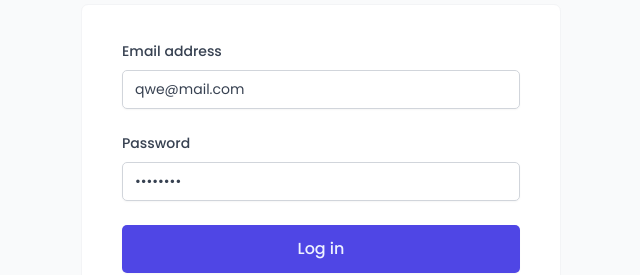
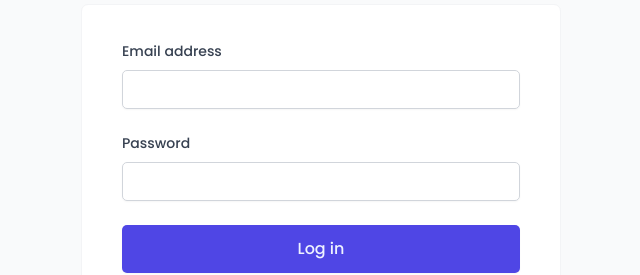
Before and after one commit to yashwanth-cd/the-wild-oasis, a React (Vite) app: page /login in a window 1280 px wide. Shown: the part 349-624 px from the top of the page, without its empty margins (319-959 px from the left). Built offline with nearby package versions, Linux system fonts and the light colour scheme; a web font is replaced by a local one.

Commit message:
41st commit - fixed a bug in Menus component, Implemented the light/dark mode based on the OS of the application user and removed the initial login values

```diff
--- a/src/context/DarkModeContext.jsx
+++ b/src/context/DarkModeContext.jsx
@@ -6,7 +6,10 @@ import useLocalStorageData from "../hooks/useLocalStorageState";
 const DarkModeContext = createContext();
 
 function DarkModeProvider({ children }) {
-  const [isDarkMode, setIsDarkMode] = useLocalStorageData(false, "isDarkMode");
+  const [isDarkMode, setIsDarkMode] = useLocalStorageData(
+    window.matchMedia("(prefers-color-scheme: dark)").matches,
+    "isDarkMode"
+  );
 
   useEffect(
     function () {
--- a/src/features/authentication/LoginForm.jsx
+++ b/src/features/authentication/LoginForm.jsx
@@ -7,8 +7,8 @@ import { useLogin } from "./useLogin";
 import SpinnerMini from "../../ui/SpinnerMini";
 
 function LoginForm() {
-  const [email, setEmail] = useState("qwe@mail.com");
-  const [password, setPassword] = useState("23232323");
+  const [email, setEmail] = useState("");
+  const [password, setPassword] = useState("");
   const { login, isLoggingIn } = useLogin();
 
   function handleSubmit(e) {
--- a/src/features/bookings/BookingDetail.jsx
+++ b/src/features/bookings/BookingDetail.jsx
@@ -17,6 +17,7 @@ import useCheckout from "../check-in-out/useCheckout";
 import useDeleteBooking from "./useDeleteBooking";
 import Modal from "../../ui/Modal";
 import ConfirmDelete from "../../ui/ConfirmDelete";
+import Empty from "../../ui/Empty";
 
 const HeadingGroup = styled.div`
   display: flex;
@@ -33,6 +34,8 @@ function BookingDetail() {
   const { isDeleting, deleteBooking } = useDeleteBooking();
 
   if (isLoading || isDeleting) return <Spinner />;
+
+  if (!booking) return <Empty resourceName="Booking" />;
 
   const statusToTagName = {
     unconfirmed: "blue",
--- a/src/ui/Menus.jsx
+++ b/src/ui/Menus.jsx
@@ -72,6 +72,7 @@ function Toggle({ id }) {
   const { openId, close, open, setPosition } = useContext(MenusContext);
 
   function handleClick(e) {
+    e.stopPropagation();
     const rect = e.target.closest("button").getBoundingClientRect();
     setPosition({
       x: window.innerWidth - rect.width - rect.x,
@@ -107,7 +108,7 @@ function Button({ children, icon, onClick }) {
 
 function List({ children, id }) {
   const { openId, position, close } = useContext(MenusContext);
-  const ref = useOutsideClick(close);
+  const ref = useOutsideClick(close, false);
 
   if (openId !== id) return null;
 
--- a/src/ui/Sidebar.jsx
+++ b/src/ui/Sidebar.jsx
@@ -19,7 +19,7 @@ export default function Sidebar() {
     <StyledSidebar>
       <Logo />
       <MainNav />
-      <Uploader />
+      {/* <Uploader /> */}
     </StyledSidebar>
   );
 }
```
